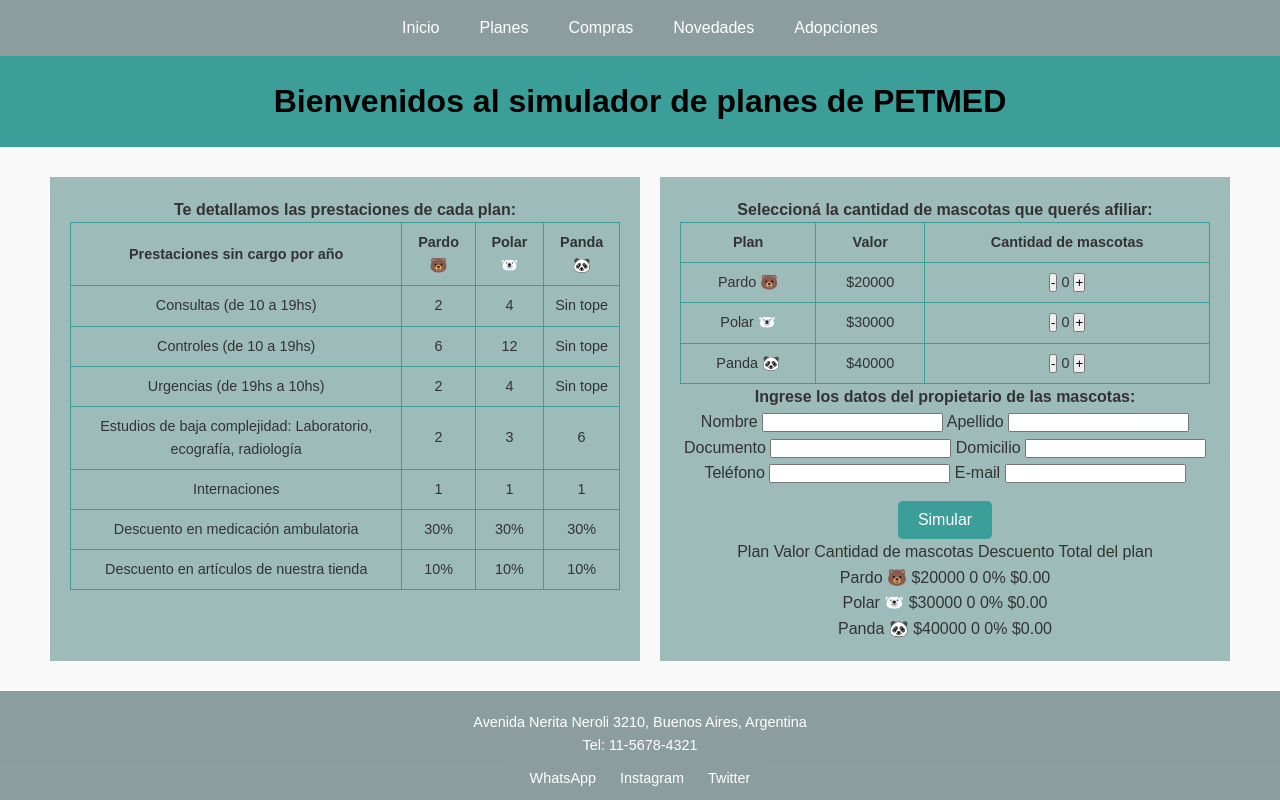
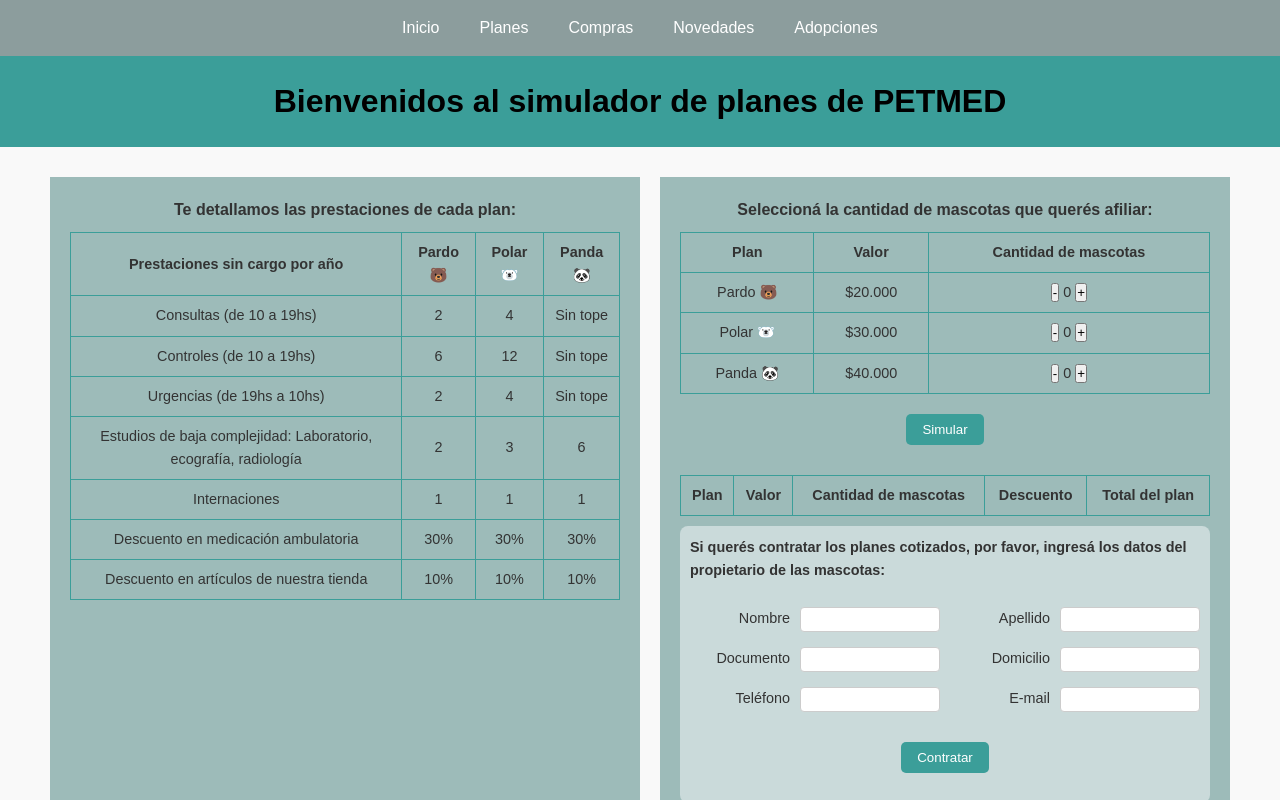
Before and after one commit to HoppeMariel/JS_69290-Hoppe, a plain HTML site: page pages/simulador.html in a window 1280 px wide. Both pictures are taken after a click on the button "Simular". Shown: the top 800 px of the page. Drawn offline with Linux system fonts and the light colour scheme.

Commit message:
Agrego preEntrega2

```diff
--- a/css/style.css
+++ b/css/style.css
@@ -19,16 +19,6 @@ body {
   background-color: #506b6ba3;
 }
 
-.title {
-  width: 100%;
-  background-color:#3b9e99;
-  color: black;
-  text-align: center;
-  padding: 20px 0;
-  position: relative;
-  z-index: 1;
-}
-
 .menu ul li {
   margin: 0;
 }
@@ -45,6 +35,16 @@ body {
   background-color: #555;
 }
 
+.title {
+  width: 100%;
+  background-color: #3b9e99;
+  color: black;
+  text-align: center;
+  padding: 20px 0;
+  position: relative;
+  z-index: 1;
+}
+
 .container {
   display: flex;
   max-width: 1200px;
@@ -52,7 +52,6 @@ body {
   padding: 10px;
   gap: 20px;
 }
-
 
 .sidebar {
   background-color: #9dbbb9;
@@ -72,7 +71,7 @@ body {
   margin-bottom: 15px;
 }
 
-.sidebar img.barebears {
+aside.sidebar img.develobears {
   width: 80%;
   height: auto;
   display: block;
@@ -83,10 +82,9 @@ body {
   background-color: #9dbbb9;
   padding: 20px;
   flex: 2;
-
   display: flex;
   flex-direction: column;
-  justify-content: center;
+  align-items: center;
 }
 
 .main-content h1 {
@@ -94,19 +92,88 @@ body {
   padding: 20px;
 }
 
-ul{
-  list-style-type: none;
-}
-
 table {
   border-collapse: collapse;
   width: 100%;
+  margin-top: 10px;
 }
 
 th, td {
   border: 1px solid #3b9e99;
   padding: 8px;
   font-size: 0.9em;
+}
+
+button#simular,
+button#contratar {
+  margin: 20px auto;
+  padding: 8px 16px;
+
+  background-color: #3b9e99;
+  color: white;
+  border: none;
+  border-radius: 5px;
+  cursor: pointer;
+  display: block;
+}
+
+button#simular:hover,
+button#contratar:hover {
+  background-color: #347f7b;
+}
+
+#formulario {
+  width: 100%;
+  margin-top: 10px;
+  padding: 10px;
+  background-color: #cadada;
+  display: flex;
+  flex-wrap: wrap;
+  justify-content: center;
+  gap: 10px 10px;
+  border-radius: 8px;
+  font-size: 0.9em;
+}
+
+#formulario h4 {
+  width: 100%;
+  text-align: left;
+  margin-bottom: 10px;
+}*
+
+#formulario label {
+  width: 100px;
+  text-align: right;
+  margin-top: 5px;
+}
+
+#formulario input {
+  width: 140px;
+  padding: 4px 6px;
+  margin-top: 5px;
+  border: 1px solid #ccc;
+  border-radius: 4px;
+}
+
+#formulario label,
+#formulario input {
+  display: inline-block;
+  vertical-align: middle;
+}
+
+#contratar {
+  margin-top: 20px;
+  padding: 8px 16px;
+  background-color: #3b9e99;
+  color: white;
+  border: none;
+  border-radius: 5px;
+  cursor: pointer;
+  display: block;
+}
+
+#contratar:hover {
+  background-color: #347f7b;
 }
 
 footer {
@@ -160,19 +227,15 @@ footer {
   footer {
     font-size: 0.8em;
   }
+
+  #formulario label,
+  #formulario input {
+    display: block;
+    width: 100%;
+    text-align: left;
+  }
+
+  #formulario input {
+    margin-bottom: 10px;
+  }
 }
-
-#simular {
-  margin-top: 15px;
-  padding: 10px 20px;
-  border: none;
-  background-color: #3b9e99;
-  color: white;
-  font-size: 1em;
-  border-radius: 5px;
-  cursor: pointer;
-}
-
-#simular:hover {
-  background-color: #347f7b;
-}
--- a/js/simulador.js
+++ b/js/simulador.js
@@ -1,11 +1,42 @@
 const prestaciones = [
-  { plan: 'Plan Pardo 🐻', consultas: '2', controles: '6', urgencias: '2', estudios: '2', internaciones: '1', descuentoMedicacion: '30%', descuentoArticulos: '10%' },
-  { plan: 'Plan Polar 🐻‍❄️', consultas: '4', controles: '12', urgencias: '4', estudios: '3', internaciones: '1', descuentoMedicacion: '30%', descuentoArticulos: '10%' },
-  { plan: 'Plan Panda 🐼', consultas: 'Sin tope', controles: 'Sin tope', urgencias: 'Sin tope', estudios: '6', internaciones: '1', descuentoMedicacion: '30%', descuentoArticulos: '10%' }
+  {
+    plan: 'Plan Pardo 🐻',
+    consultas: '2',
+    controles: '6',
+    urgencias: '2',
+    estudios: '2',
+    internaciones: '1',
+    descuentoMedicacion: '30%',
+    descuentoArticulos: '10%',
+  },
+  {
+    plan: 'Plan Polar 🐻‍❄️',
+    consultas: '4',
+    controles: '12',
+    urgencias: '4',
+    estudios: '3',
+    internaciones: '1',
+    descuentoMedicacion: '30%',
+    descuentoArticulos: '10%',
+  },
+  {
+    plan: 'Plan Panda 🐼',
+    consultas: 'Sin tope',
+    controles: 'Sin tope',
+    urgencias: 'Sin tope',
+    estudios: '6',
+    internaciones: '1',
+    descuentoMedicacion: '30%',
+    descuentoArticulos: '10%',
+  },
 ];
 
 const precios = [20000, 30000, 40000];
 const planes = ['Pardo 🐻', 'Polar 🐻‍❄️', 'Panda 🐼'];
+
+function formatearPrecio(valor) {
+  return `$${valor.toLocaleString('es-AR')}`;
+}
 
 function cargarTablaPrestaciones() {
   const cuerpo = document.querySelector('#tablaPrestaciones tbody');
@@ -18,7 +49,7 @@ function cargarTablaPrestaciones() {
     { key: 'estudios', label: 'Estudios de baja complejidad: Laboratorio, ecografía, radiología' },
     { key: 'internaciones', label: 'Internaciones' },
     { key: 'descuentoMedicacion', label: 'Descuento en medicación ambulatoria' },
-    { key: 'descuentoArticulos', label: 'Descuento en artículos de nuestra tienda' }
+    { key: 'descuentoArticulos', label: 'Descuento en artículos de nuestra tienda' },
   ];
 
   campos.forEach(campo => {
@@ -49,7 +80,7 @@ function cargarTablaPlanes() {
     fila.appendChild(celdaPlan);
 
     const celdaPrecio = document.createElement('td');
-    celdaPrecio.textContent = `$${precios[i]}`;
+    celdaPrecio.textContent = formatearPrecio(precios[i]);
     fila.appendChild(celdaPrecio);
 
     const celdaCantidad = document.createElement('td');
@@ -70,12 +101,54 @@ function cambiarCantidad(plan, delta) {
   let nuevaCantidad = cantidadActual + delta;
 
   if (nuevaCantidad < 0) nuevaCantidad = 0;
-
   spanCantidad.textContent = nuevaCantidad;
 }
 
+function simularPlan(precioBase, cantidad, totalMascotas) {
+  let descuento = 0;
+  if (totalMascotas === 2) descuento = 0.10;
+  else if (totalMascotas >= 3) descuento = 0.20;
+
+  const total = precioBase * cantidad;
+  const totalConDescuento = total - total * descuento;
+
+  return {
+    totalSinDescuento: total,
+    descuentoAplicado: descuento,
+    totalFinal: totalConDescuento,
+  };
+}
+
 document.getElementById('simular').addEventListener('click', () => {
-  const resultadoDiv = document.getElementById('resultado');
+  const cuerpoResultado = document.querySelector('#resultado tbody');
+  cuerpoResultado.innerHTML = '';
+
+  let totalMascotas = 0;
+  const cantidadesPorPlan = planes.map(plan => {
+    const cantidad = parseInt(document.getElementById(`${plan}-cantidad`).textContent);
+    totalMascotas += cantidad;
+    return cantidad;
+  });
+
+  planes.forEach((plan, index) => {
+    const cantidad = cantidadesPorPlan[index];
+    if (cantidad > 0) {
+      const { totalSinDescuento, descuentoAplicado, totalFinal } = simularPlan(precios[index], cantidad, totalMascotas);
+
+      const fila = document.createElement('tr');
+      fila.innerHTML = `
+        <td>${plan}</td>
+        <td>${formatearPrecio(precios[index])}</td>
+        <td>${cantidad}</td>
+        <td>${(descuentoAplicado * 100).toFixed(0)}%</td>
+        <td>${formatearPrecio(totalFinal)}</td>
+      `;
+      cuerpoResultado.appendChild(fila);
+    }
+  });
+});
+
+document.getElementById('contratar').addEventListener('click', () => {
   const datos = {
     nombre: document.getElementById('nombre').value,
     apellido: document.getElementById('apellido').value,
@@ -84,42 +157,8 @@ document.getElementById('simular').addEventListener('click', () => {
     telefono: document.getElementById('telefono').value,
     email: document.getElementById('email').value,
   };
-
   localStorage.setItem('datosPropietario', JSON.stringify(datos));
-
-  let resultado = 'Plan\tValor\tCantidad de mascotas\tDescuento\tTotal del plan<br>';
-
-  planes.forEach((plan, index) => {
-    const cantidad = parseInt(document.getElementById(`${plan}-cantidad`).innerText);
-    const { totalSinDescuento, descuentoAplicado, totalFinal } = simularPlan(plan, cantidad);
-    resultado += `${plan}\t$${precios[index]}\t${cantidad}\t${descuentoAplicado * 100}%\t$${totalFinal.toFixed(2)}<br>`;
-  });
-
-  resultadoDiv.innerHTML = resultado;
 });
-
-function simularPlan(plan, cantidad) {
-  let indicePlan = planes.indexOf(plan);
-  let precioBase = precios[indicePlan];
-  let descuento = 0;
-
-  if (cantidad === 1) {
-    descuento = 0.00;
-  } else if (cantidad === 2) {
-    descuento = 0.10;
-  } else if (cantidad >= 3) {
-    descuento = 0.20;
-  }
-
-  let total = precioBase * cantidad;
-  let totalConDescuento = total - (total * descuento);
-
-  return {
-    totalSinDescuento: total,
-    descuentoAplicado: descuento,
-    totalFinal: totalConDescuento
-  };
-}
 
 document.addEventListener('DOMContentLoaded', () => {
   cargarTablaPrestaciones();
--- a/pages/simulador.html
+++ b/pages/simulador.html
@@ -5,7 +5,6 @@
   <meta name="viewport" content="width=device-width, initial-scale=1">
   <title>Simulador PETMED</title>
   <link rel="shortcut icon" href="../favicon.ico" type="image/x-icon">
-  <meta name="viewport" content="width=device-width, initial-scale=1.0">
   <link rel="stylesheet" href="../css/style.css">
   <script defer src="../js/simulador.js"></script>
 </head>
@@ -21,13 +20,16 @@
       </ul>
     </nav>
   </header>
+
   <div class="title">
     <h1>Bienvenidos al simulador de planes de PETMED</h1>
   </div>
+
   <div class="container">
     <aside class="sidebar">
       <h4>Te detallamos las prestaciones de cada plan:</h4>
-      <div id="prestaciones"></div><table id="tablaPrestaciones">
+      <div id="prestaciones"></div>
+      <table id="tablaPrestaciones">
         <thead>
           <tr>
             <th>Prestaciones sin cargo por año</th>
@@ -36,10 +38,10 @@
             <th>Panda 🐼</th>
           </tr>
         </thead>
-        <tbody>
-        </tbody>
+        <tbody></tbody>
       </table>
     </aside>
+
     <main class="main-content">
       <h4>Seleccioná la cantidad de mascotas que querés afiliar:</h4>
       <table id="tablaDatosSimulador">
@@ -50,13 +52,25 @@
             <th>Cantidad de mascotas</th>
           </tr>
         </thead>
-        <tbody>
-        </tbody>
+        <tbody></tbody>
       </table>
 
+      <button type="button" id="simular">Simular</button>
+
+      <table id="resultado">
+        <thead>
+          <tr>
+            <th>Plan</th>
+            <th>Valor</th>
+            <th>Cantidad de mascotas</th>
+            <th>Descuento</th>
+            <th>Total del plan</th>
+          </tr>
+        </thead>
+        <tbody></tbody>
+      </table>
       <form id="formulario">
-        <!--Falta dar formato, no llegué-->
-        <h4>Ingrese los datos del propietario de las mascotas:</h4>
+        <h4>Si querés contratar los planes cotizados, por favor, ingresá los datos del propietario de las mascotas:</h4>
         <label for="nombre">Nombre</label>
         <input type="text" id="nombre" required>
         <label for="apellido">Apellido</label>
@@ -69,10 +83,8 @@
         <input type="text" id="telefono" required>
         <label for="email">E-mail</label>
         <input type="email" id="email" required>
-        <button type="button" id="simular">Simular</button>
+        <button type="button" id="contratar">Contratar</button>
       </form>
-      <!--Falta dar formato, no llegué-->
-      <div id="resultado"></div>
     </main>
   </div>
   <footer>
```
Also changed, not shown: index.html (+2 -2 lines), pages/adopciones.html (+1 -1 lines), pages/compras.html (+1 -1 lines), pages/novedades.html (+1 -1 lines), assets/BareBears.webp (renamed from assets/Bare_Bears.webp), assets/DeveloBears.webp (renamed from assets/develobears.jpg).
